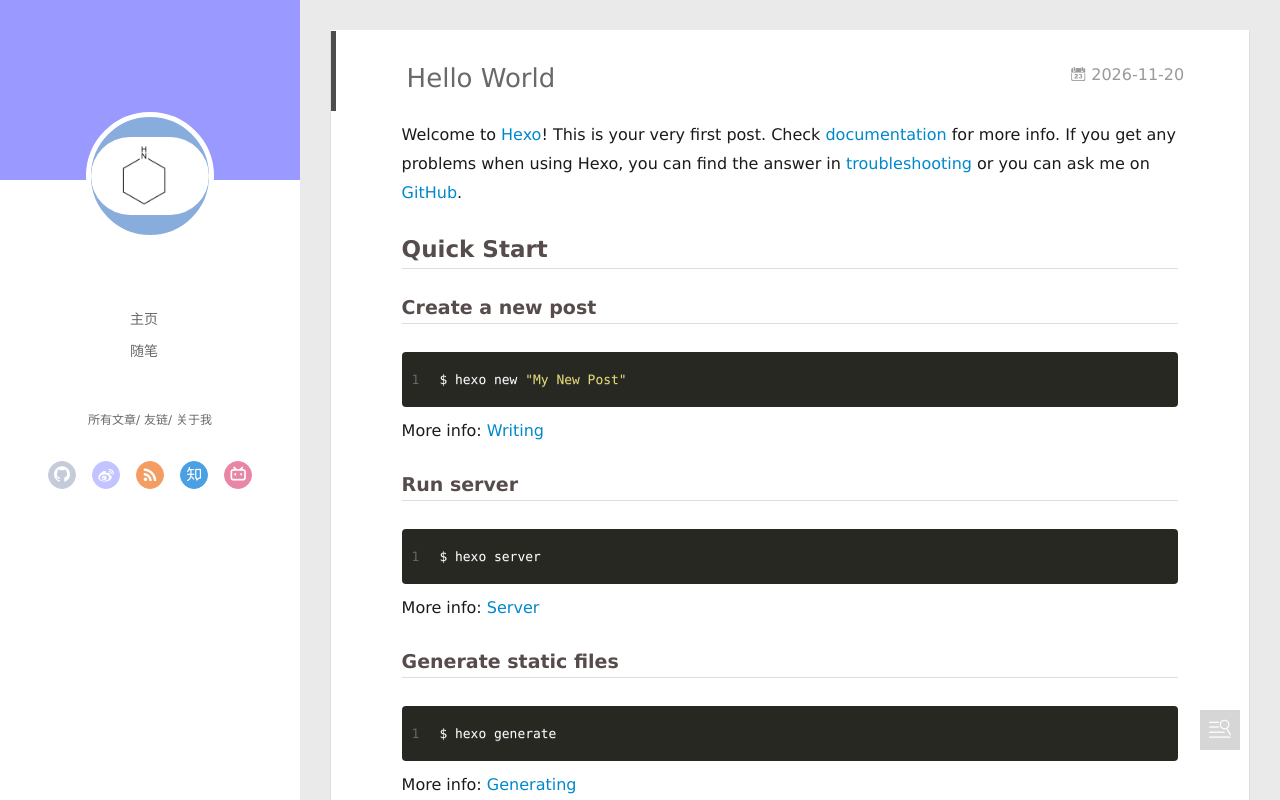
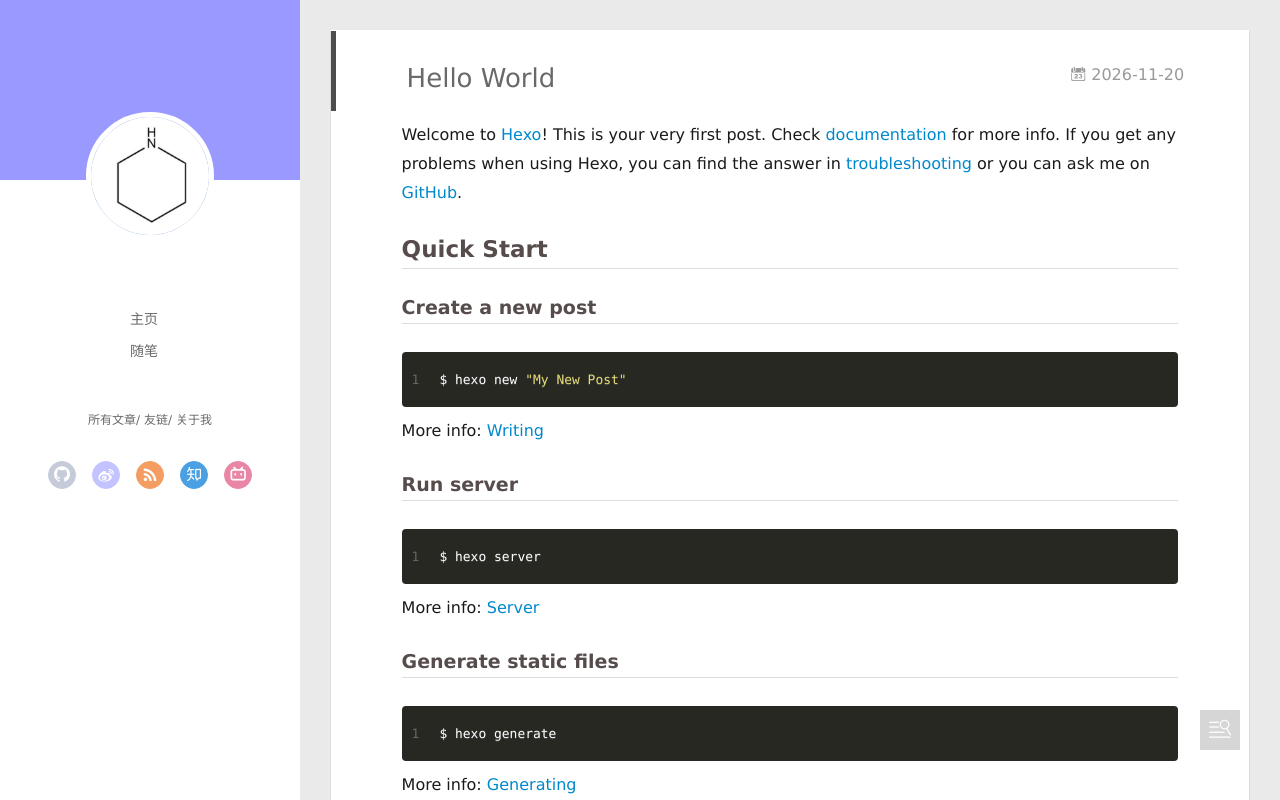
Before and after one commit to Pyperidine/Pyperidine.github.io, a plain HTML site: page 2026/11/20/hello-world/index.html in a window 1280 px wide. Drawn offline with Linux system fonts and the light colour scheme; no server answers.

Commit message:
Site updated: 2026-11-21 18:41:10

```diff
--- a/2026/11/20/hello-world/index.html
+++ b/2026/11/20/hello-world/index.html
@@ -47,7 +47,7 @@
 <div class="intrude-less">
 	<header id="header" class="inner">
 		<a href="/" class="profilepic">
-			<img src="/img/478cd0b38fdac96fed5f5a75a2dc47d5.jpg" class="js-avatar">
+			<img src="/img/qq_pic_merged_1795190890484.jpg" class="js-avatar">
 		</a>
 		<hgroup>
 		  <h1 class="header-author"><a href="/"></a></h1>
@@ -107,7 +107,7 @@
 	<div class="intrude-less">
 		<header id="header" class="inner">
 			<div class="profilepic">
-				<img src="/img/478cd0b38fdac96fed5f5a75a2dc47d5.jpg" class="js-avatar">
+				<img src="/img/qq_pic_merged_1795190890484.jpg" class="js-avatar">
 			</div>
 			<hgroup>
 			  <h1 class="header-author js-header-author"></h1>
```
Also changed, not shown: 2026/11/20/my-new-article/index.html (+2 -2 lines), archives/2026/11/index.html (+2 -2 lines), archives/2026/index.html (+2 -2 lines), archives/index.html (+2 -2 lines), index.html (+2 -2 lines), img/qq_pic_merged_1795190890484.jpg (added).
